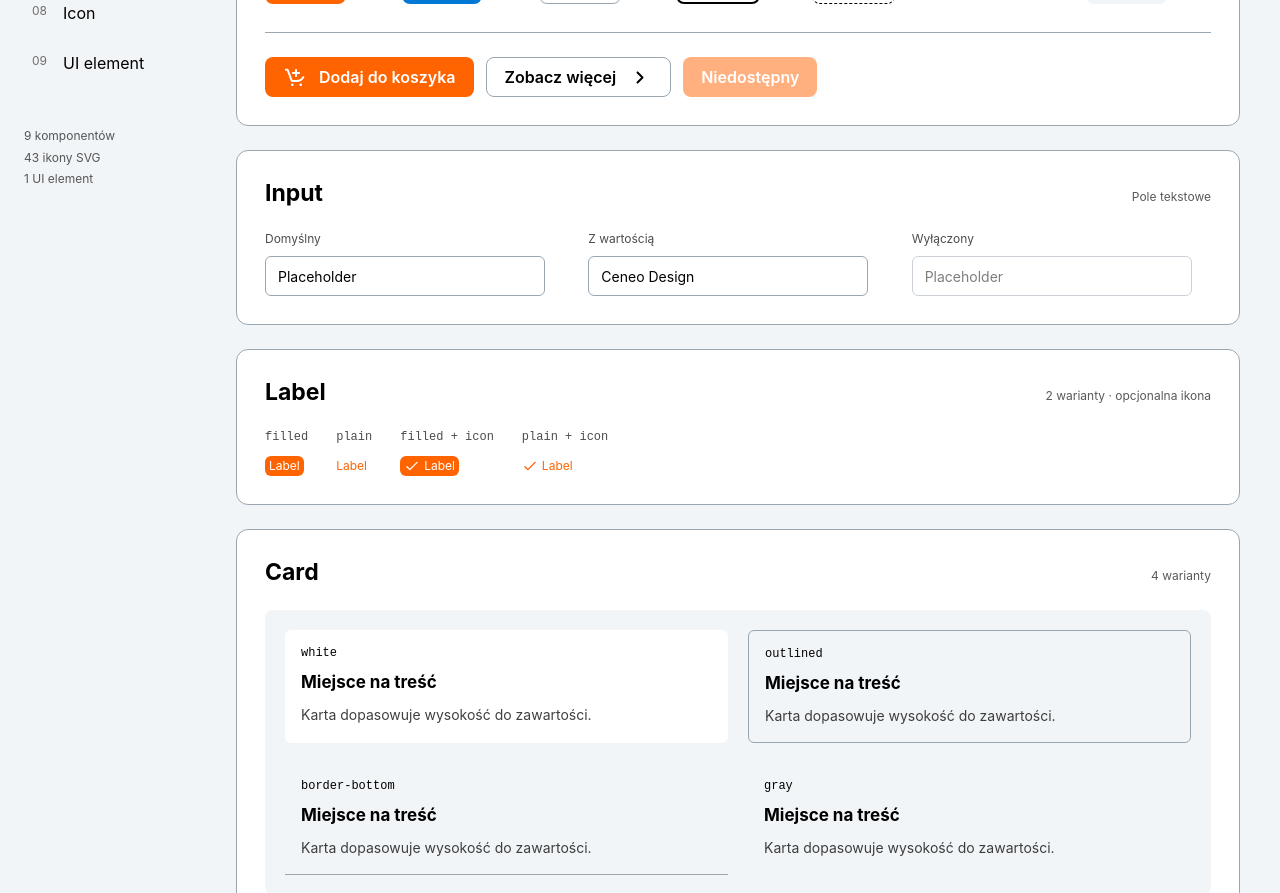
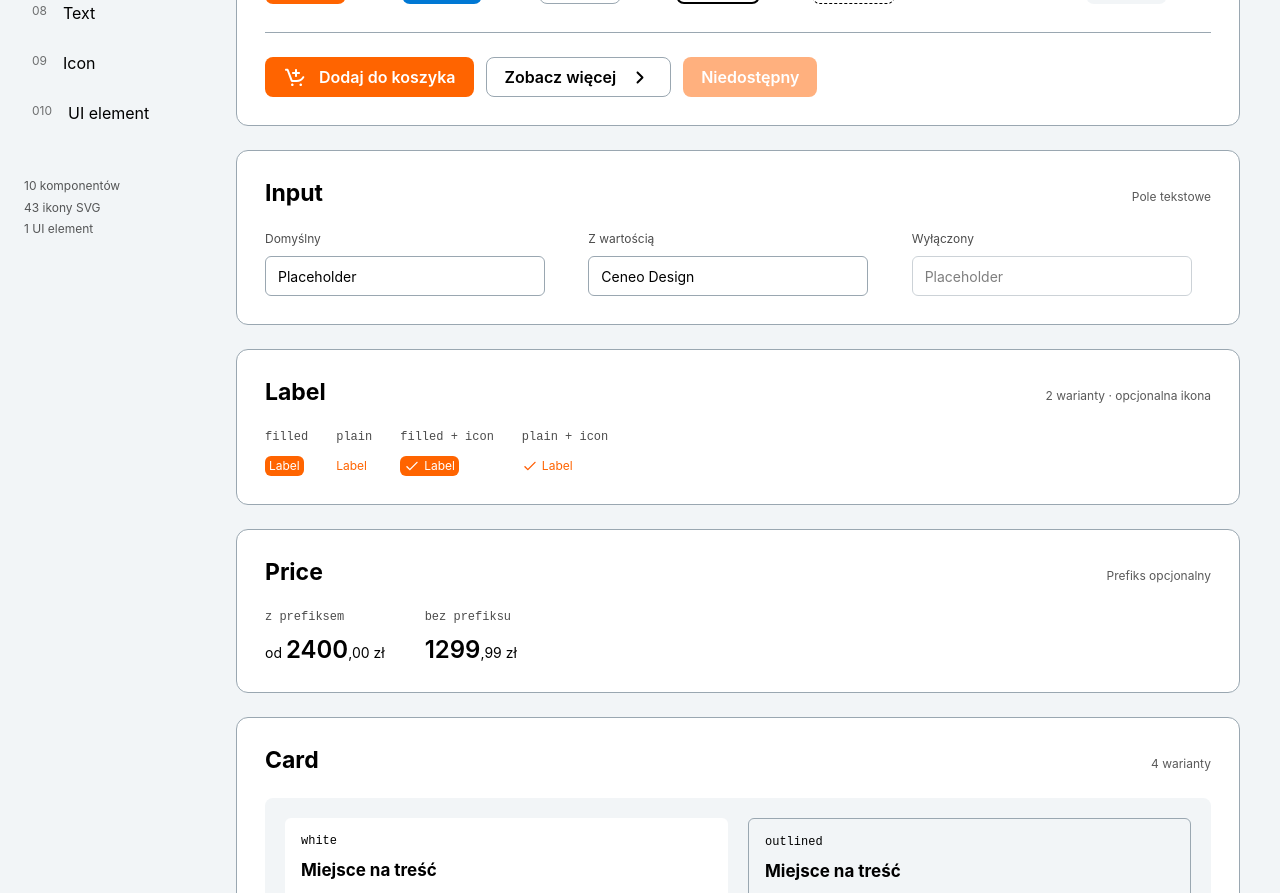
Before and after one commit to ryszard-raby/CeneoDesign, a Preact app: page / in a window 1280 px wide. Shown: the part 520-1413 px from the top of the page. Built offline with nearby package versions, Linux system fonts and the light colour scheme.

Commit message:
feat: add Price component for displaying product prices; update app layout and styles

```diff
--- a/src/app.tsx
+++ b/src/app.tsx
@@ -8,8 +8,9 @@ import { Text } from './components/text/text'
 import { Input } from './components/input/input'
 import { Label } from './components/label/label'
 import { UiElement } from './components/ui-element/ui-element'
+import { Price } from './components/price/price'
 
-const sections = ['Button', 'Input', 'Label', 'Card', 'Layout', 'Container', 'Text', 'Icon', 'UI element']
+const sections = ['Button', 'Input', 'Label', 'Price', 'Card', 'Layout', 'Container', 'Text', 'Icon', 'UI element']
 const variants = ['primary', 'accent', 'outline', 'selected', 'dashed', 'blank', 'gray'] as const
 const textSizes = ['xs', 'sm', 'base', 'lg', 'xl', '2xl', '3xl'] as const
 
@@ -44,7 +45,7 @@ export function App() {
         <aside class="preview__sidebar">
           <p class="eyebrow">Biblioteka</p>
           <nav aria-label="Komponenty">{sections.map((name, i) => <a href={`#${name.toLowerCase().replace(/\s+/g, '-')}`} key={name}><span>0{i + 1}</span>{name}</a>)}</nav>
-          <p class="preview__note">9 komponentów<br />43 ikony SVG<br />1 UI element</p>
+          <p class="preview__note">10 komponentów<br />43 ikony SVG<br />1 UI element</p>
         </aside>
         <main class="preview__main">
           <div class="preview__intro"><p class="eyebrow">Ceneo Design System</p><h1>Gotowe do użycia.</h1><p>Komponenty, warianty i ikony. Sprawdź, jak wyglądają w jasnym i ciemnym motywie.</p></div>
@@ -68,6 +69,13 @@ export function App() {
               <div class="label-sample"><code>plain</code><Label variant="plain">Label</Label></div>
               <div class="label-sample"><code>filled + icon</code><Label iconStart={<Icon name="check" size={16} />}>Label</Label></div>
               <div class="label-sample"><code>plain + icon</code><Label variant="plain" iconStart={<Icon name="check" size={16} />}>Label</Label></div>
+            </div>
+          </section>
+          <section id="price" class="preview-section">
+            <header><h2>Price</h2><span>Prefiks opcjonalny</span></header>
+            <div class="price-grid">
+              <div class="price-sample"><code>z prefiksem</code><Price amount={2400} /></div>
+              <div class="price-sample"><code>bez prefiksu</code><Price amount={1299} decimal="99" showPrefix={false} /></div>
             </div>
           </section>
           <section id="card" class="preview-section">
--- /dev/null
+++ b/src/components/price/index.ts
@@ -0,0 +1,2 @@
+export { Price } from './price'
+export type { PriceProps } from './price'
--- /dev/null
+++ b/src/components/price/price.scss
@@ -0,0 +1,25 @@
+.cd-price {
+  display: inline-flex;
+  align-items: baseline;
+  color: var(--cd-text-text);
+  font-family: Inter, Arial, sans-serif;
+  font-style: normal;
+  white-space: nowrap;
+
+  &__prefix,
+  &__suffix {
+    font-size: calc(var(--cd-text-sm) * 1px);
+    font-weight: var(--cd-font-weight-normal);
+    line-height: calc(var(--cd-line-height-sm) * 1px);
+  }
+
+  &__prefix {
+    padding-right: calc(var(--cd-spacing-component-gap-sm) * 1px);
+  }
+
+  &__amount {
+    font-size: calc(var(--cd-text-2xl) * 1px);
+    font-weight: var(--cd-font-weight-bold);
+    line-height: calc(var(--cd-line-height-2xl) * 1px);
+  }
+}
--- /dev/null
+++ b/src/components/price/price.tsx
@@ -0,0 +1,41 @@
+import type { JSX } from 'preact'
+import './price.scss'
+
+export interface PriceProps extends Omit<JSX.HTMLAttributes<HTMLSpanElement>, 'prefix'> {
+  amount?: number | string
+  decimal?: string
+  currency?: string
+  prefix?: string
+  showPrefix?: boolean
+}
+
+function formatAmount(amount: number | string) {
+  return typeof amount === 'number'
+    ? new Intl.NumberFormat('pl-PL', { maximumFractionDigits: 0 }).format(amount)
+    : amount
+}
+
+export function Price({
+  amount = 2400,
+  decimal = '00',
+  currency = 'zł',
+  prefix = 'od',
+  showPrefix = true,
+  class: className,
+  ...props
+}: PriceProps) {
+  const formattedAmount = formatAmount(amount)
+  const accessiblePrice = [showPrefix && prefix, `${formattedAmount},${decimal}`, currency].filter(Boolean).join(' ')
+
+  return (
+    <span
+      {...props}
+      class={['cd-price', className].filter(Boolean).join(' ')}
+      aria-label={props['aria-label'] ?? accessiblePrice}
+    >
+      {showPrefix && <span class="cd-price__prefix" aria-hidden="true">{prefix}</span>}
+      <span class="cd-price__amount" aria-hidden="true">{formattedAmount}</span>
+      <span class="cd-price__suffix" aria-hidden="true">,{decimal} {currency}</span>
+    </span>
+  )
+}
--- a/src/styles.scss
+++ b/src/styles.scss
@@ -29,6 +29,8 @@ button, a, input { &:focus-visible { outline: 2px solid var(--cd-color-fixed-acc
 .input-sample { display: grid; align-content: start; gap: 10px; > span { font-size: 12px; opacity: .7; } }
 .label-grid { display: flex; flex-wrap: wrap; align-items: flex-start; gap: 28px; }
 .label-sample { display: grid; justify-items: start; gap: 12px; code { font-size: 12px; opacity: .7; } }
+.price-grid { display: flex; flex-wrap: wrap; gap: 40px; }
+.price-sample { display: grid; justify-items: start; gap: 12px; code { font-size: 12px; opacity: .7; } }
 .card-grid { display: grid; grid-template-columns: repeat(2, minmax(0, 1fr)); gap: 20px; padding: 20px; background: var(--cd-background-background-2); border-radius: 8px; }
 .sample-content { gap: 12px; h3, p { margin: 0; } h3 { font-size: 17px; } p { font-size: 14px; line-height: 1.5; opacity: .75; } code { font-size: 12px; } }
 .layout-stage { padding-block: 16px; border: 1px dashed var(--cd-border-border-2); }
```
Also changed, not shown: src/components/price/component.json (added, +55 -0 lines).
